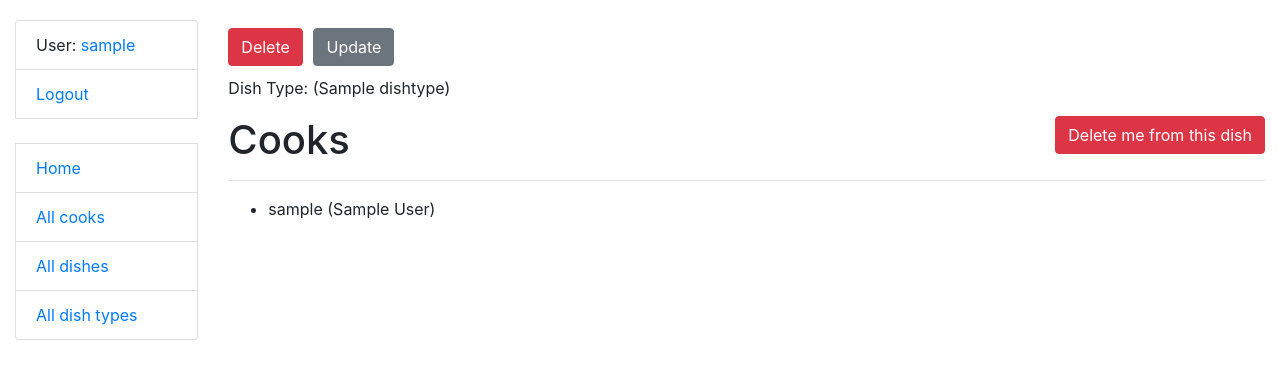
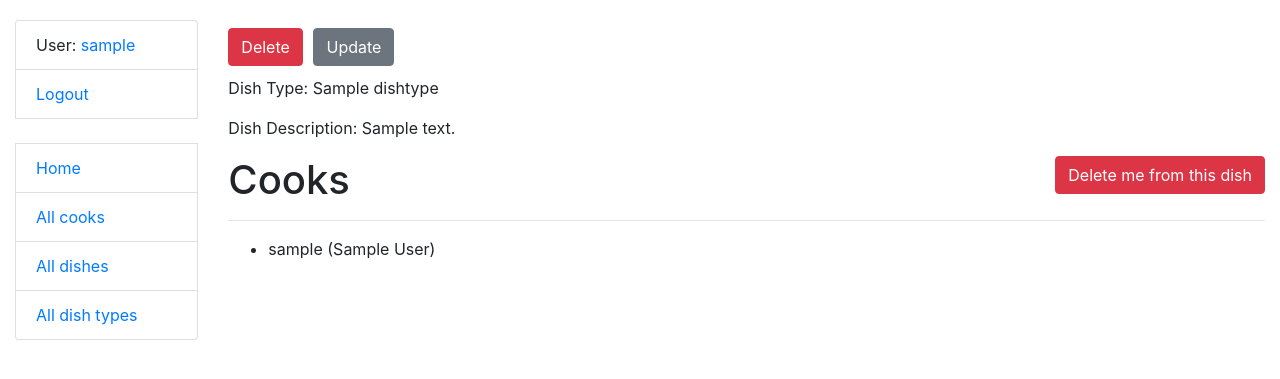
Before and after one commit to Vasyl-Poremchuk/restaurant-kitchen-service, a Django app: page /dishes/1/ in a window 1280 px wide. Shown: the top 379 px of the page. Run offline with Django 4.2, Linux system fonts and the light colour scheme; a user stored in the database is signed in; tables that the repository leaves empty hold one stand-in row (values such as "Sample post").

Commit message:
Update dish_detail.html file

```diff
--- a/templates/restaurant/dish_detail.html
+++ b/templates/restaurant/dish_detail.html
@@ -11,7 +11,8 @@
       Update
     </a>
   </h1>
-  <p>Dish Type: ({{ dish.dish_type.name }})</p>
+  <p>Dish Type: {{ dish.dish_type.name }}</p>
+  <p>Dish Description: {{ dish.description }}</p>
   <h1>
     Cooks
     {% if dish in user.dishes.all %}
```
